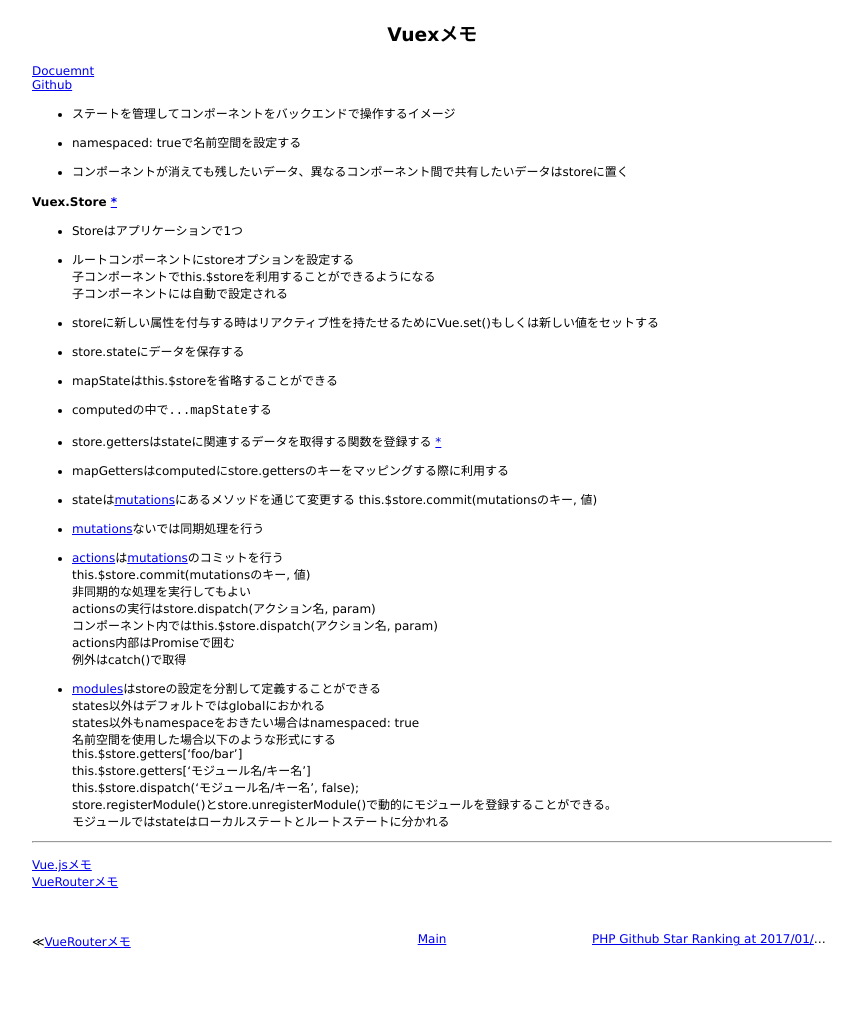
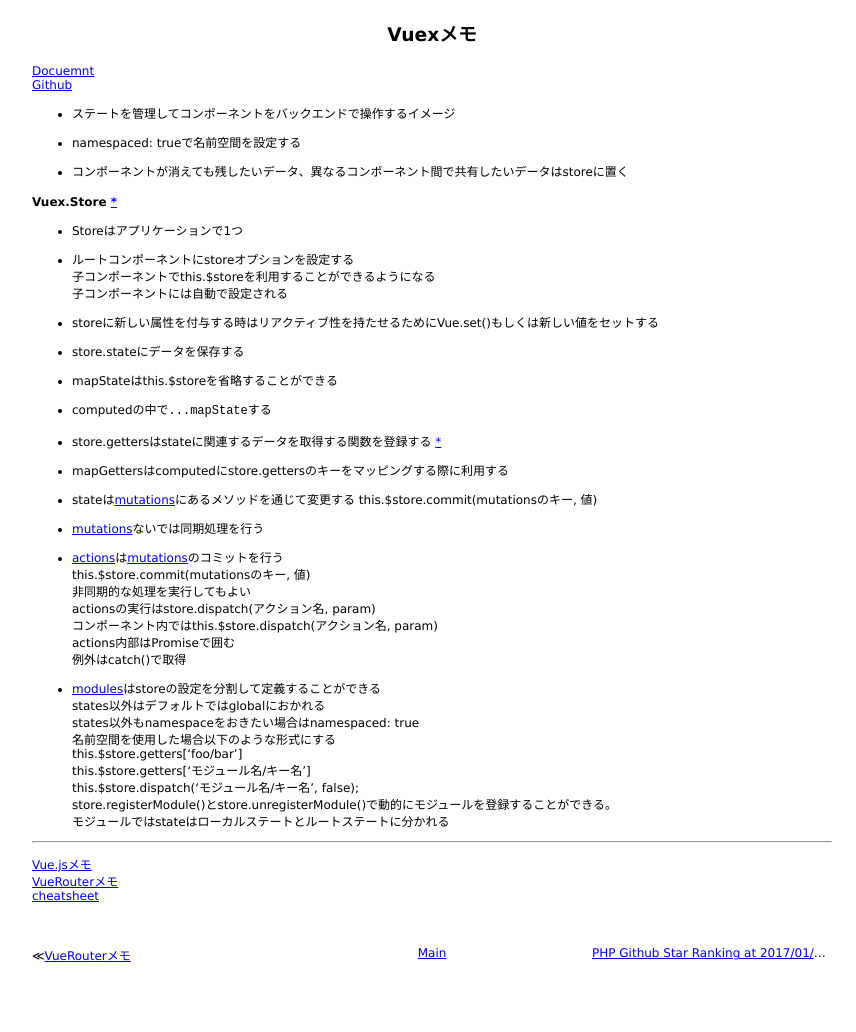
Before and after one commit to 38elements/38elements.github.com, a Jekyll site: the page built from _posts/2017-01-14-vuex.md, in a window 1280 px wide. Shown: the whole page, without its empty margins (208-1064 px from the left). Built offline with Jekyll 4.4.1, drawn with Linux system fonts in a browser that asks for light colours.

Commit message:
Update 2017-01-14-vuex.md

```diff
--- a/_posts/2017-01-14-vuex.md
+++ b/_posts/2017-01-14-vuex.md
@@ -57,3 +57,4 @@ store.registerModule()とstore.unregisterModule()で動的にモジュールを
 <hr>
 [Vue.jsメモ](/2016/12/20/vuejs.html)
 [VueRouterメモ](/2017/01/15/vue-router.html)
+[cheatsheet](https://vuejs-tips.github.io/vuex-cheatsheet/)
```
